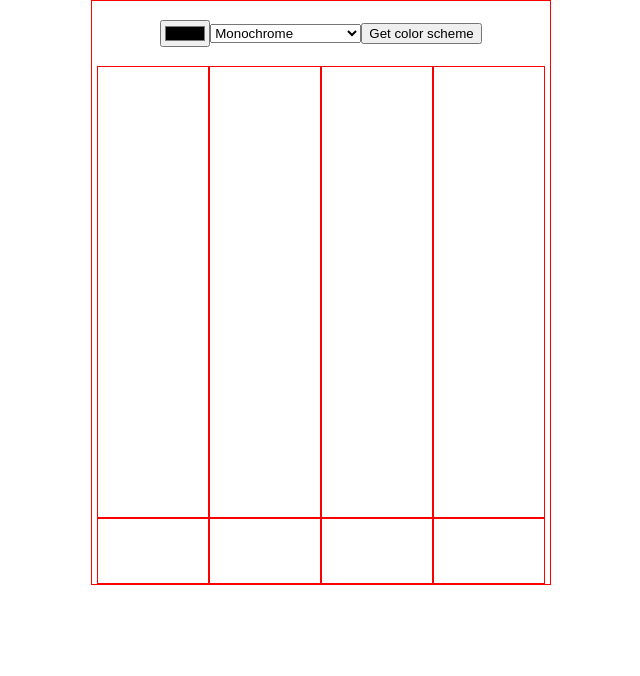
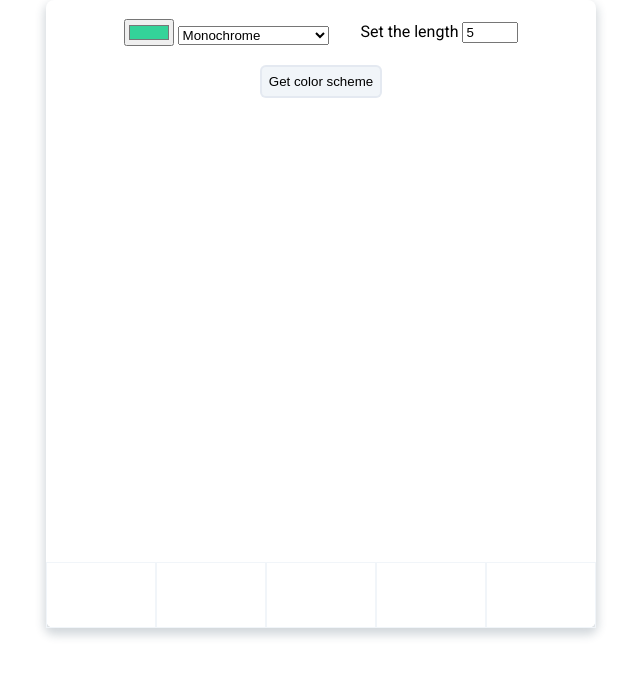
Before and after one commit to nelly476/Color-Scheme-Generator, a plain HTML site: page index.html in a window 1280 px wide. Shown: the whole page, without its empty margins (319-959 px from the left). Drawn offline with Linux system fonts and the light colour scheme; no server answers; a web font is replaced by a local one.

Commit message:
add functionality

```diff
--- a/index.css
+++ b/index.css
@@ -3,18 +3,42 @@ body {
   padding: 0;
   display: flex;
   justify-content: center;
+  font-family: "Anek Telugu", sans-serif;
+  font-family: "Roboto", sans-serif;
 }
 
 .container {
-  padding: 0 0.3em;
-  border: 1px solid red;
+  border-radius: 8px;
+  display: flex;
+  flex-direction: column;
+  align-items: center;
+  -webkit-box-shadow: 0px 5px 10px 2px rgba(34, 60, 80, 0.2);
+  -moz-box-shadow: 0px 5px 10px 2px rgba(34, 60, 80, 0.2);
+  box-shadow: 0px 5px 10px 2px rgba(34, 60, 80, 0.2);
 }
 
 .picking-section {
   display: flex;
-  justify-content: center;
+  justify-content: space-between;
   align-items: center;
-  padding: 1.2em;
+  column-gap: 2em;
+  padding: 1.2em 0.6em;
+}
+
+.button-section {
+  margin-bottom: 0.9em;
+}
+
+.select {
+  background-color: #f1f5f9;
+  border: 2px solid #e2e8f0d8;
+  padding: 0.5em;
+  border-radius: 6px;
+}
+
+.select:hover {
+  cursor: pointer;
+  background-color: #e2e8f0d8;
 }
 
 .display-section {
@@ -24,10 +48,11 @@ body {
 .display {
   width: 110px;
   height: 450px;
-  border: 1px solid red;
 }
-
 .color-code {
   height: 4em;
-  border: 1px solid red;
+  display: flex;
+  align-items: center;
+  justify-content: center;
+  border: 1px solid #f1f5f9;
 }
--- a/index.html
+++ b/index.html
@@ -5,14 +5,24 @@
     <meta http-equiv="X-UA-Compatible" content="IE=edge" />
     <meta name="viewport" content="width=device-width, initial-scale=1.0" />
     <title>Color Scheme Generator</title>
+
+    <!-- JS, CSS -->
     <script src="index.js" defer></script>
     <link rel="stylesheet" href="index.css" />
+
+    <!-- Fonts -->
+    <link rel="preconnect" href="https://fonts.googleapis.com" />
+    <link rel="preconnect" href="https://fonts.gstatic.com" crossorigin />
+    <link
+      href="https://fonts.googleapis.com/css2?family=Anek+Telugu:wght@400;500;600&family=Roboto&display=swap"
+      rel="stylesheet"
+    />
   </head>
   <body>
     <div class="container">
       <div class="picking-section">
-        <input type="color" name="color" id="color" />
-
+        <div class="set-color-section">
+          <input type="color" name="color" id="color" value="#34d399" />
           <select name="color" id="color-mode">
             <option value="monochrome">Monochrome</option>
             <option value="monochrome-dark">Monochrome-dark</option>
@@ -23,30 +33,27 @@
             <option value="triad">Triad</option>
             <option value="quad">Quad</option>
           </select>
-
-        <button id="select">Get color scheme</button>
-      </div>
-      <div id="display-section" class="display-section">
-        <div class="color-section">
-          <div id="display-1" class="display"></div>
-          <div id="color-code-1" class="color-code"></div>
         </div>
 
-        <div class="color-section">
-          <div id="display-2" class="display"></div>
-          <div id="color-code-2" class="color-code"></div>
+        <div class="set-length-section">
+          <label for="length">Set the length</label>
+          <input
+            type="number"
+            id="length"
+            name="length"
+            min="1"
+            max="15"
+            value="5"
+          />
+        </div>
+        <!-- Container -->
       </div>
 
-        <div class="color-section">
-          <div id="display-3" class="display"></div>
-          <div id="color-code-3" class="color-code"></div>
+      <div class="button-section">
+        <button id="select" class="select">Get color scheme</button>
       </div>
 
-        <div class="color-section">
-          <div id="display-4" class="display"></div>
-          <div id="color-code-4" class="color-code"></div>
-        </div>
-      </div>
+      <div id="display-section" class="display-section"></div>
     </div>
   </body>
 </html>
--- a/index.js
+++ b/index.js
@@ -1,15 +1,39 @@
-document.getElementById("select").addEventListener("click", () => {
+let length = document.getElementById("length").value;
+
+function render() {
+  let = colorBlockHtml = "";
+
+  for (let i = 0; i < length; i++) {
+    colorBlockHtml += `
+<div class="color-section">
+<div id="display-${i}" class="display"></div>
+<div id="color-code-${i}" class="color-code"></div>
+</div>`;
+  }
+  document.getElementById("display-section").innerHTML = colorBlockHtml;
+}
+
+render();
+showPalette();
+
+function showPalette() {
   let color = document.getElementById("color").value.replace("#", "");
-  let url = `https://www.thecolorapi.com/scheme?hex=${color}&mode=monochrome&count=6`;
+  let mode = document.getElementById("color-mode").value;
+  let url = `https://www.thecolorapi.com/scheme?hex=${color}&mode=${mode}&count=${length}`;
 
   fetch(url)
     .then((res) => res.json())
     .then((data) => {
-      let targetColor = data.colors[0].hex.value;
-      document.getElementById("display-1").style.background = targetColor;
-      document.getElementById("color-code-1").textContent = targetColor;
+      for (let i = 0; i < data.colors.length; i++) {
+        let color = data.colors[i].hex.value;
+        document.getElementById(`display-${i}`).style.background = color;
+
+        document.getElementById(`color-code-${i}`).textContent = color;
+      }
     });
+}
+
+document.getElementById("select").addEventListener("click", () => {
+  render();
+  showPalette();
 });
-
-//
-//
```
Lines whose indentation alone changed are shown as unchanged.
